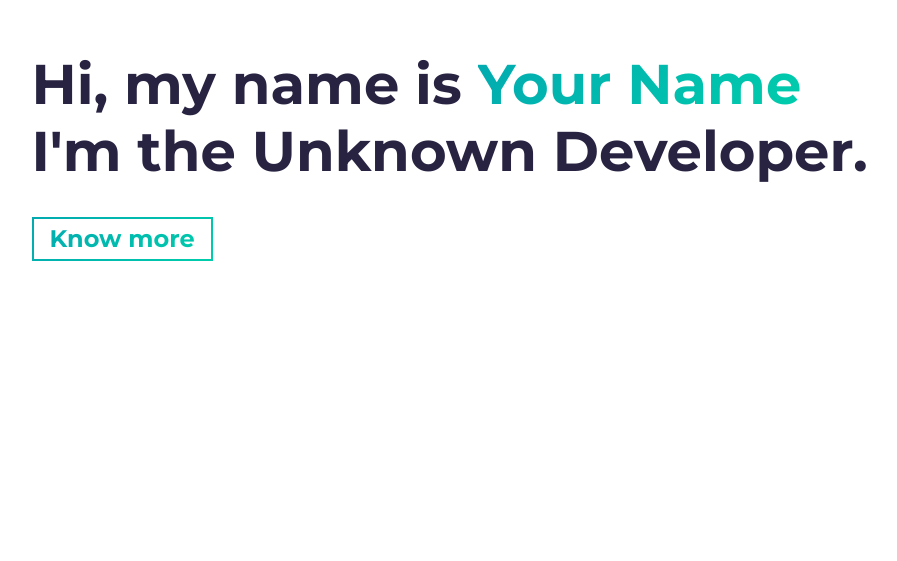
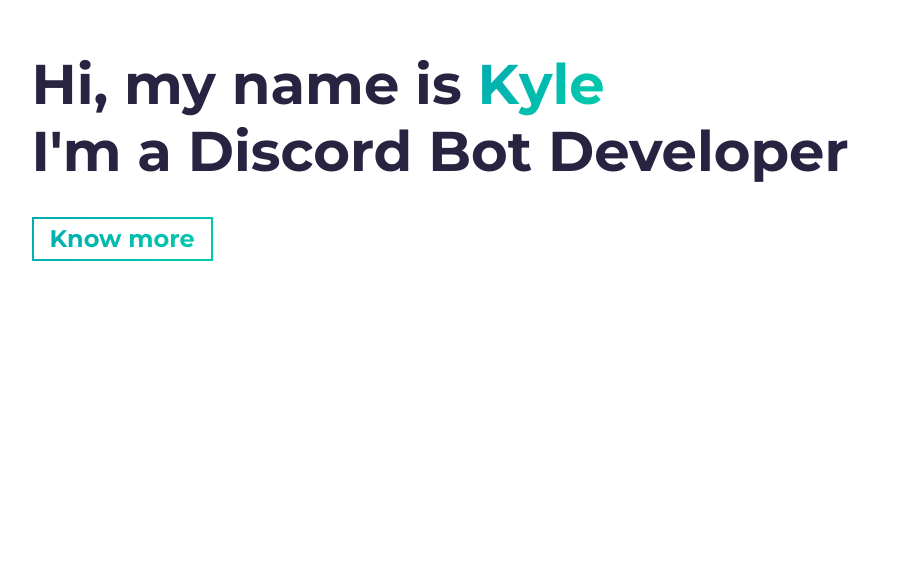
Before and after one commit to KyleGamezYT/portfolio, a website built with Parcel: page src/index.html in a window 1280 px wide. Shown: the part 239-800 px from the top of the page, without its empty margins (46-943 px from the left). Built offline with nearby package versions, Linux system fonts and the light colour scheme.

Commit message:
Updated unknown to discord.dev

```diff
--- a/src/index.html
+++ b/src/index.html
@@ -18,7 +18,7 @@
     <link rel="shortcut icon" type="image/png" href="assets/favicon.png" />
 
     <!-- Todo: put here your site title -->
-    <title>[Your name here] | Developer</title>
+    <title>KyleTheDuck</title>
     <!-- Todo: add some coding keywords below - e.g: (javascript, yourusername, etc) -->
     <meta name="keywords" content="[username], [name], skill" />
     <!-- Todo: improve your SEO by adding a small description of you -->
@@ -46,9 +46,9 @@
     <section id="hero" class="jumbotron">
       <div class="container">
         <h1 class="hero-title load-hidden">
-          Hi, my name is <span class="text-color-main">Your Name</span>
+          Hi, my name is <span class="text-color-main">Kyle</span>
           <br />
-          I'm the Unknown Developer.
+          I'm a Discord Bot Developer
         </h1>
         <p class="hero-cta load-hidden">
           <a rel="noreferrer" class="cta-btn cta-btn--hero" href="#about"
```
